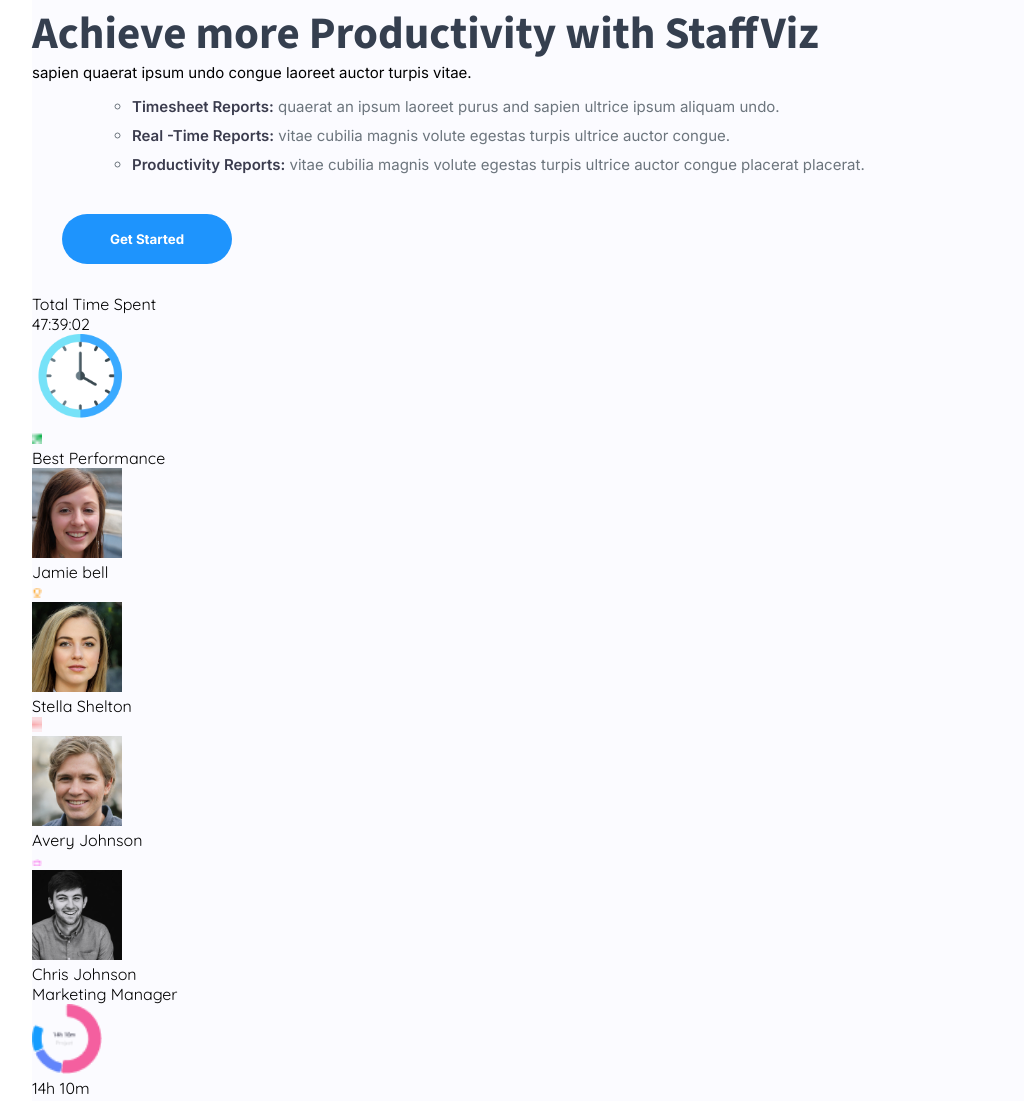
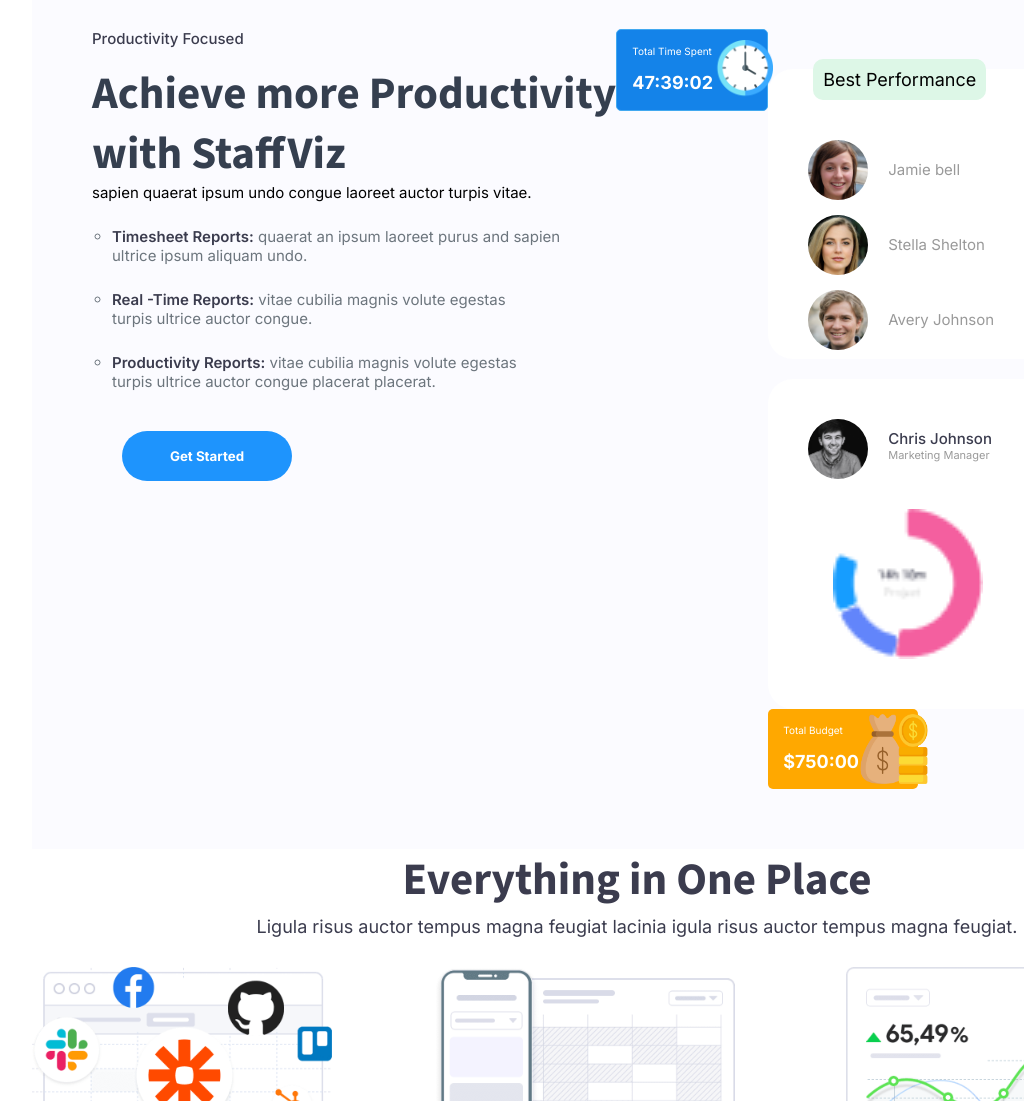
Before and after one commit to JagnaJ/taskD, a plain HTML site: page index.html in a window 1280 px wide. Shown: the part 1260-2361 px from the top of the page, without its empty margins (38-1062 px from the left). Drawn offline with nearby package versions, Linux system fonts and the light colour scheme.

Commit message:
added last blocks

```diff
--- a/css/main.css
+++ b/css/main.css
@@ -3,15 +3,11 @@
   margin: 0;
   list-style: none;
 }
+
 main,
 footer {
   margin-left: 70px;
 }
-
-/* .container {
-    max-width: 1200px;
-    margin: 0 auto;
- } */
 
 .header {
   display: flex;
@@ -198,15 +194,9 @@
   margin-top: 90px;
 }
 
-/* .main__intro-photo span {
-
-} */
-
 .intro__img {
   width: 800px;
 }
-
-/* SECOND PAGE */
 
 .results__block {
   margin-top: 160px;
@@ -220,11 +210,6 @@
   font-size: 25px;
   color: #3b3c4e;
 }
-
-/* .results__block img {
-  text-align: center;
-  width: 500px;
-} */
 
 .result__boxes {
   display: flex;
@@ -252,12 +237,163 @@
   background-color: #FBFBFF;
 }
 
+.productivity__clock {
+  width: 150px;
+  height: 80px;
+  border: 1px solid #42a9f0;
+  border-radius: 5px;
+  background-color: #1483E9;
+}
+
+.productivity__clock img {
+width: 60px;
+}
+
+.productivity__clock-heading {
+  font-family: 'Inter';
+  font-weight: 400;
+  font-size: 10px;
+  color: white;
+  margin-bottom: 15px;
+  margin-top: 15px;
+}
+
+.productivity__clock-time {
+  font-family: 'Inter';
+  font-weight: 700;
+  font-size: 18px;
+  color: white;
+}
+
+.productivity__clock-text {
+  margin-left: 15px;
+}
+
+.productivity__clock {
+  display: flex;
+}
+
+.productivity__clock-block {
+  margin-top: 10px;
+}
+
+.productivity__heading {
+  margin-top: 40px;
+  margin-bottom: 50px;
+  margin-left: 5px;
+}
+
+.best-performance {
+  font-family: 'Inter';
+  color: #000000;
+  font-weight: 400;
+  font-size: 18px;
+  background-color: #DDF7E7;
+  display: inline;
+  padding: 10px 10px 10px 10px;
+  border-radius: 10px;
+}
+
 .productivity__initial-text {
   font-family: "Inter";
   font-size: 15px;
   font-weight: 500;
   color: #3b3c4e;
   margin-bottom: 15px;
+}
+
+.jamie-bell img,
+.stella-shelton img,
+.avery-johnson img,
+.chris-johnson-img {
+border-radius: 60px;
+width: 60px;
+margin-right: 20px;
+}
+
+.jamie-bell,
+.stella-shelton,
+.avery-johnson {
+  display: flex;
+  margin-bottom: 15px;
+}
+
+.jamie-bell p,
+.stella-shelton p,
+.avery-johnson p {
+  font-family: "Inter";
+  font-size: 15px;
+  font-weight: 400;
+  color: #00000066;
+  margin-top: 20px;
+}
+
+.chris__profile {
+  display: flex;
+}
+
+.chris-johnson {
+  background-color: #fff;
+  border-radius: 25px;
+  width: 250px;
+  height: 290px;
+  padding-left: 40px;
+  padding-top: 40px;
+  margin-top: 20px;
+}
+
+.chris-name {
+  font-family: "Inter";
+  font-size: 15px;
+  font-weight: 500;
+  color: #3B3C4E;
+}
+
+.chris-diagram {
+  margin-top: 30px;
+  margin-left: 25px;
+}
+
+.chris-diagram img {
+  width: 150px;
+}
+
+.chris-manager {
+  font-family: "Inter";
+  font-size: 11px;
+  font-weight: 400;
+  color: #00000066;
+}
+
+.chris-text {
+  margin-top: 10px;
+}
+
+.total-budget {
+  width: 150px;
+  height: 80px;
+  border-radius: 5px;
+  background-color: #FFA800;
+  display: flex;
+}
+
+.productivity {
+  display: flex;
+  padding-top: 60px;
+  padding-bottom: 60px;
+  padding-left: 60px;
+}
+
+.productivity__graphical-part {
+  display: flex;
+}
+
+.best-performance__list {
+  background-color: white;
+  border-radius: 25px;
+  width: 250px;
+  height: 290px;
+  padding-left: 40px;
 }
 
 .productivity__additional-text {
@@ -282,6 +418,8 @@
   font-weight: 400;
   margin-bottom: 10px;
   color: #6c757d;
+  margin-left: -50px;
+  margin-top: 25px;
 }
 
 .productivity__reports-list li span {
@@ -308,9 +446,6 @@
 .productivity__btn_start:hover {
   background-color: #2980b9;
   box-shadow: 0 0 10px rgba(0, 0, 0, 0.3);
-}
-
-.one-place__block {
 }
 
 .one-place__heading {
@@ -361,12 +496,6 @@
   align-items: center;
   justify-content: center;
 }
-
-/* .one-place__management, .one-place__monitoring, .one-place__training{
-  display: flex;
-  align-items: center;
-  justify-content: center;
-} */
 
 .one-place__management p {
   display: flex;
--- a/index.html
+++ b/index.html
@@ -95,7 +95,7 @@
           <div class="productivity__block-left">
           <p class="productivity__initial-text">Productivity Focused</p>
           <p class="productivity__bold-text">
-            Achieve more Productivity with StaffViz
+            Achieve more Productivity <br> with StaffViz
           </p>
           <p class="productivity__additional-text">
             sapien quaerat ipsum undo congue laoreet auctor turpis vitae.
@@ -103,67 +103,80 @@
           <ul class="productivity__reports-list">
             <li>
               <span>Timesheet Reports:</span> quaerat an ipsum laoreet purus and
-              sapien ultrice ipsum aliquam undo.
+              sapien <br> ultrice ipsum aliquam undo.
             </li>
             <li>
               <span>Real -Time Reports:</span> vitae cubilia magnis volute
-              egestas turpis ultrice auctor congue.
+              egestas <br> turpis ultrice auctor congue.
             </li>
             <li>
               <span>Productivity Reports:</span> vitae cubilia magnis volute
-              egestas turpis ultrice auctor congue placerat placerat.
+              egestas <br> turpis ultrice auctor congue placerat placerat.
             </li>
           </ul>
           <button class="productivity__btn_start">Get Started</button>
         </div>
           <div class="productivity__graphical-part">
-            <!-- <img src="img/group-chris-johnson.png" alt="chris johnson screenshot"> -->
             <div class="productivity__clock">
-              <p>Total Time Spent</p>
-              <p>47:39:02</p>
-              <img style="width: 90px;" src="img/small-clock.png" alt="small clock" />
+              <div class="productivity__clock-text">
+              <p class="productivity__clock-heading">Total Time Spent</p>
+              <p class="productivity__clock-time">47:39:02</p>
+            </div>
+            <div class="productivity__clock-block">
+              <img src="img/small-clock.png" alt="small clock" />
+            </div>
             </div>
             <div class="productivity__best-performance">
-              <img style="width: 10px;" src="img/small-parts/up-arrow.png" alt="green up arrow" />
-              <p>Best Performance</p>
+              <div class="best-performance__list">
+              <div class="productivity__heading">
+              <!-- <img style="width: 10px;" src="img/small-parts/up-arrow.png" alt="green up arrow" /> -->
+              <p class="best-performance">Best Performance</p>
+            </div>
               <div class="jamie-bell">
-                <img style="width: 90px;" src="img/Jamie-bell.jpg" alt="Jamie bell" />
+                <img src="img/Jamie-bell.jpg" alt="Jamie bell" />
                 <p>Jamie bell</p>
-                <img style="width: 10px;"
+                <!-- <img style="width: 10px;"
                   src="img/small-parts/JamieBell-trophy.png"
                   alt="Jamie Bell trophy"
-                />
+                /> -->
               </div>
               <div class="stella-shelton">
-                <img style="width: 90px;" src="img/Stella-shelton.jpg" alt="Stella Shelton" />
+                <img src="img/Stella-shelton.jpg" alt="Stella Shelton" />
                 <p>Stella Shelton</p>
-                <img style="width: 10px;"
+                <!-- <img style="width: 10px;"
                   src="img/small-parts/stella-shelton-trophy.png"
                   alt="Stella Shelton trophy"
-                />
+                /> -->
               </div>
               <div class="avery-johnson">
-                <img style="width: 90px;" src="img/Avery-johnson.jpg" alt="Avery Johnson" />
+                <img src="img/Avery-johnson.jpg" alt="Avery Johnson" />
                 <p>Avery Johnson</p>
-                <img style="width: 10px;"
+                <!-- <img style="width: 10px;"
                   src="img/small-parts/avery-trophy.png"
                   alt="Avery Johnson trophy"
-                />
+                /> -->
               </div>
+            </div>
               <div class="chris-johnson">
-                <img style="width: 90px;" src="img/Chris-Johnson.png" alt="Chris Johnson" />
-                <p>Chris Johnson</p>
-                <p>Marketing Manager</p>
-                <img style="width: 70px;"
+                <div class="chris__profile">
+                <img class="chris-johnson-img" src="img/Chris-Johnson.png" alt="Chris Johnson" />
+                <div class="chris-text">
+                <p class="chris-name">Chris Johnson</p>
+                <p class="chris-manager">Marketing Manager</p>
+              </div>
+            </div>
+              <div class="chris-diagram">
+                <img
                   src="img/circle-chris-johnson.png"
                   alt="diagram with hours"
                 />
-                <p>14h 10m</p>
-                <p>Project</p>
+              </div>
               </div>
               <div class="total-budget">
-                <p>Total Budget</p>
-                <p>$750:00</p>
+                <div class="productivity__clock-text">
+                <p class="productivity__clock-heading">Total Budget</p>
+                <p class="productivity__clock-time">$750:00</p>
+              </div>
                 <img style="width: 70px;" src="img/budget.png" alt="total budget" />
               </div>
             </div>
```
